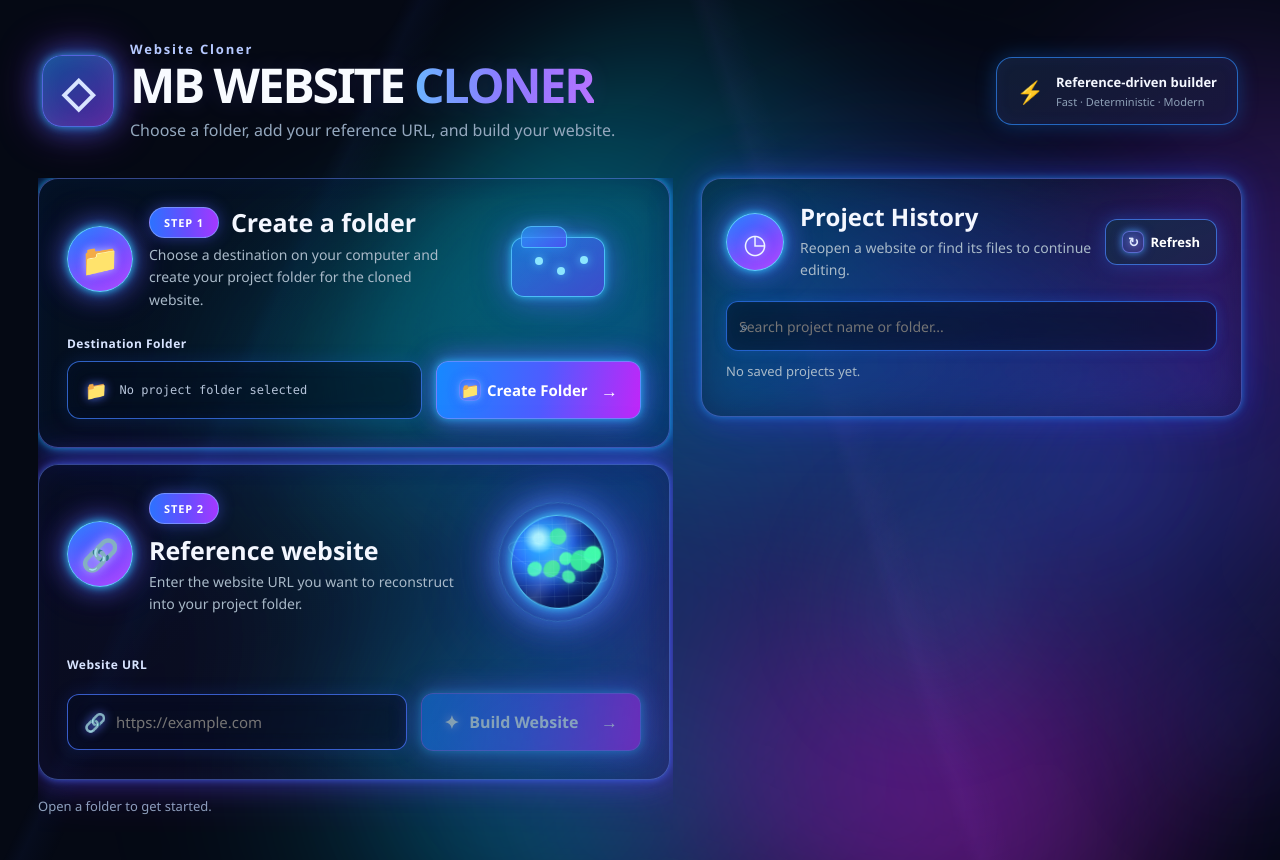
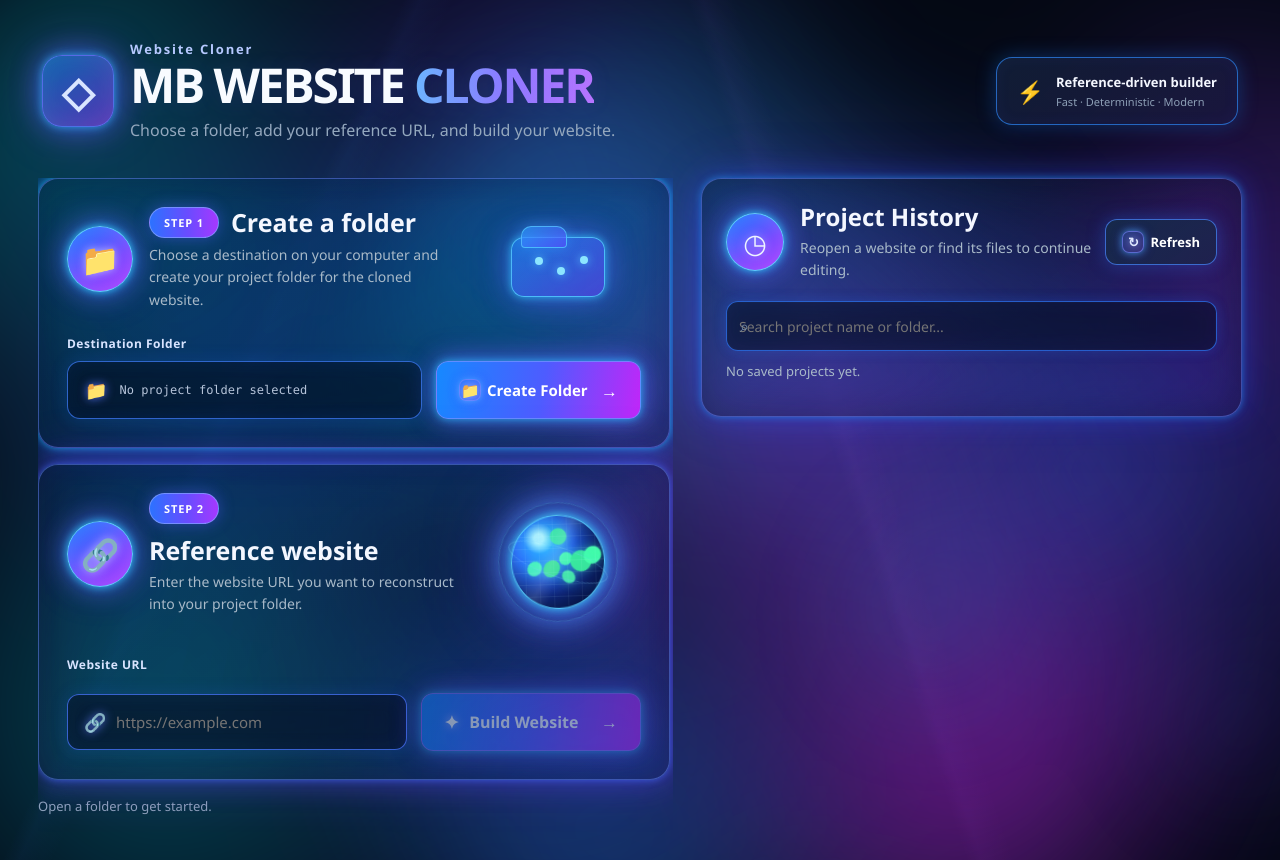
Before and after one commit to marcelino09327228053-stack/website-cloner, a FastAPI app: page / in a window 1280 px wide. Run offline with FastAPI, Linux system fonts and the light colour scheme; data that the repository does not hold is empty.

Commit message:
Automatic pre-AI-edit checkpoint

```diff
--- a/static/style.css
+++ b/static/style.css
@@ -1060,21 +1060,23 @@ main::before{
   content:"";
   position:fixed;
   z-index:-1;
-  width:72vw;
-  height:72vw;
-  right:-18vw;
-  bottom:-28vw;
-  border-radius:50%;
+  width:100vw;
+  height:92vw;
+  right:-24vw;
+  bottom:-30vw;
+  border-radius:46%;
   pointer-events:none;
   background:
-    radial-gradient(circle at 18% 28%,rgba(0,225,255,.25),transparent 20%),
-    radial-gradient(circle at 45% 42%,rgba(55,109,255,.34),transparent 32%),
-    radial-gradient(circle at 72% 24%,rgba(92,70,255,.28),transparent 23%),
-    radial-gradient(circle at 62% 65%,rgba(177,45,255,.34),transparent 30%),
-    radial-gradient(circle at 30% 68%,rgba(0,210,255,.27),transparent 27%),
-    radial-gradient(circle at 82% 78%,rgba(219,39,255,.22),transparent 22%);
-  filter:blur(72px);
-  animation:ambientLightMove2 18s ease-in-out infinite alternate;
+    radial-gradient(circle at 12% 20%,rgba(0,235,255,.30),transparent 24%),
+    radial-gradient(circle at 30% 42%,rgba(42,126,255,.36),transparent 28%),
+    radial-gradient(circle at 52% 26%,rgba(92,70,255,.33),transparent 25%),
+    radial-gradient(circle at 70% 48%,rgba(177,45,255,.38),transparent 27%),
+    radial-gradient(circle at 24% 72%,rgba(0,214,255,.30),transparent 24%),
+    radial-gradient(circle at 54% 76%,rgba(64,92,255,.30),transparent 25%),
+    radial-gradient(circle at 84% 72%,rgba(219,39,255,.28),transparent 23%);
+  filter:blur(64px);
+  opacity:1;
+  animation:ambientLightMove2 12.5s ease-in-out infinite alternate;
 }
 main::after{
   content:"";
```
